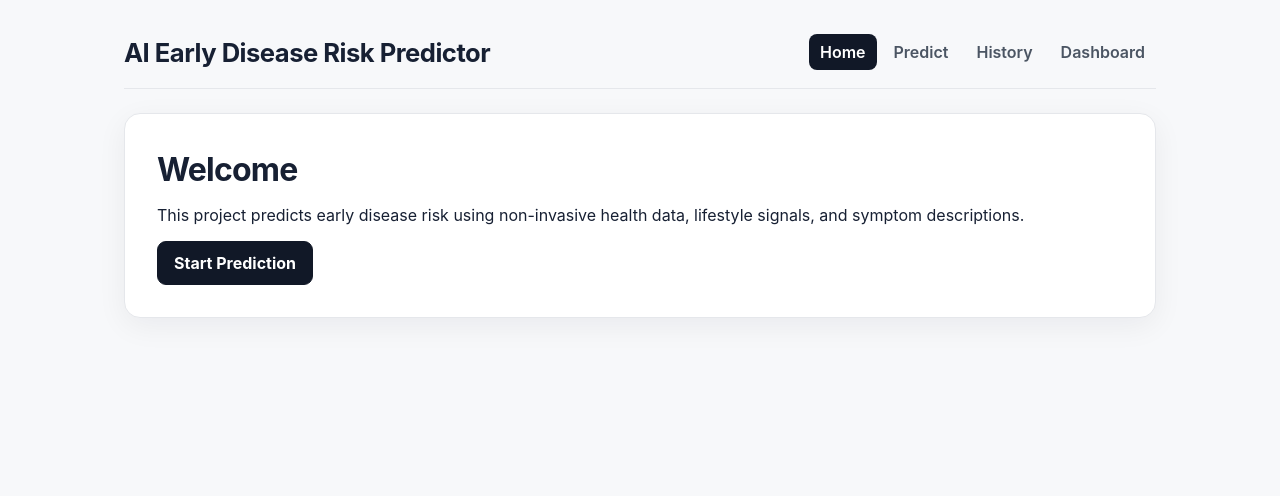
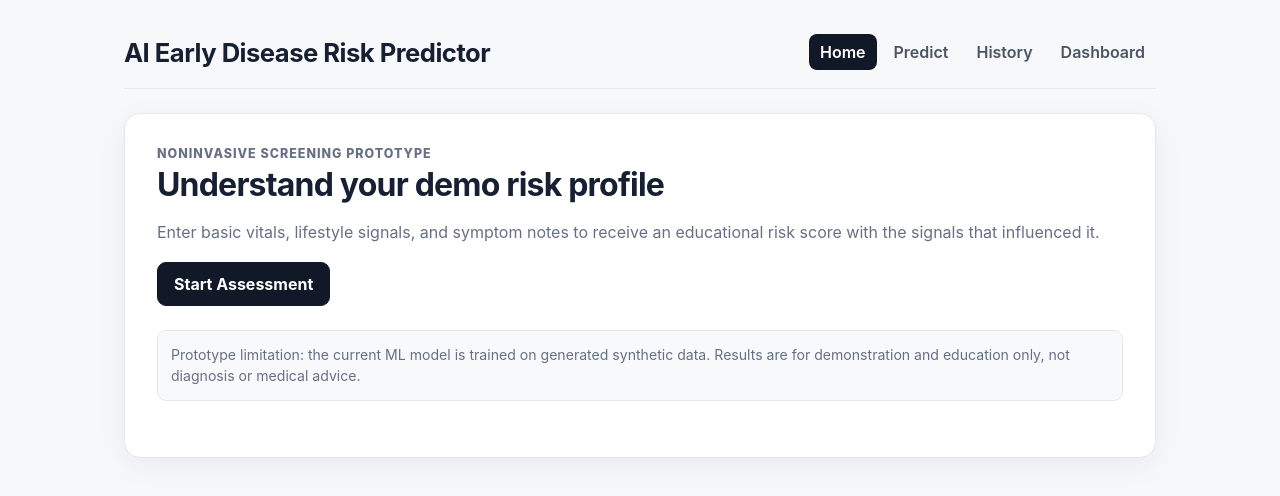
Before and after one commit to bhedanikhilkumar-code/noninvasive-disease-risk-predictor, a React (Vite) app in the folder frontend/: page / in a window 1280 px wide. Shown: the top 496 px of the page. Built offline with nearby package versions, Linux system fonts and the light colour scheme; no server answers.

Commit message:
docs(ui): disclose prototype model limitations on landing page

```diff
--- a/frontend/src/pages/HomePage.jsx
+++ b/frontend/src/pages/HomePage.jsx
@@ -2,14 +2,15 @@ import { Link } from 'react-router-dom';
 
 const HomePage = () => (
   <section className="card">
-    <h2>Welcome</h2>
-    <p>
-      This project predicts early disease risk using non-invasive health data, lifestyle signals, and
-      symptom descriptions.
+    <p className="eyebrow">Noninvasive screening prototype</p>
+    <h2>Understand your demo risk profile</h2>
+    <p className="muted">
+      Enter basic vitals, lifestyle signals, and symptom notes to receive an educational risk score with the signals that influenced it.
     </p>
-    <Link className="btn" to="/predict">
-      Start Prediction
-    </Link>
+    <Link className="btn" to="/predict">Start Assessment</Link>
+    <p className="disclaimer">
+      Prototype limitation: the current ML model is trained on generated synthetic data. Results are for demonstration and education only, not diagnosis or medical advice.
+    </p>
   </section>
 );
 
```
